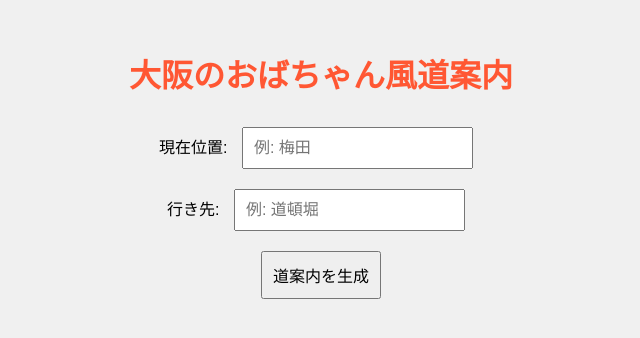
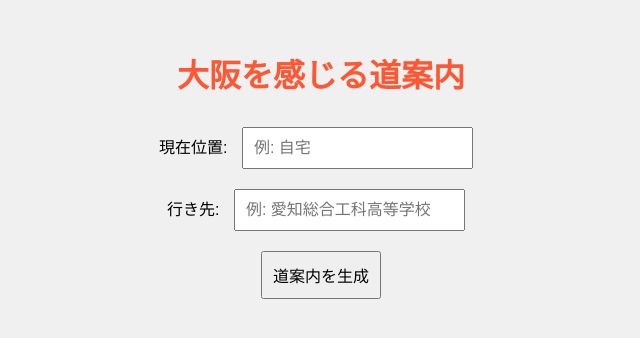
Before and after one commit to ootomonaiso/mitiannnai, a plain HTML site: page index.html in a window 1280 px wide. Shown: the whole page, without its empty margins (319-959 px from the left). Drawn offline with Linux system fonts and the light colour scheme.

Commit message:
Update index.html
Signed-off-by: ootomonaiso <153911840+ootomonaiso@users.noreply.github.com>

```diff
--- a/index.html
+++ b/index.html
@@ -7,14 +7,14 @@
     <link rel="stylesheet" href="style.css">
 </head>
 <body>
-    <h1>大阪のおばちゃん風道案内</h1>
+    <h1>大阪を感じる道案内</h1>
     <div>
         <label for="currentLocation">現在位置:</label>
-        <input type="text" id="currentLocation" placeholder="例: 梅田">
+        <input type="text" id="currentLocation" placeholder="例: 自宅">
     </div>
     <div>
         <label for="destination">行き先:</label>
-        <input type="text" id="destination" placeholder="例: 道頓堀">
+        <input type="text" id="destination" placeholder="例: 愛知総合工科高等学校">
     </div>
     <button onclick="generateDirections()">道案内を生成</button>
     <p id="directions"></p>
```
